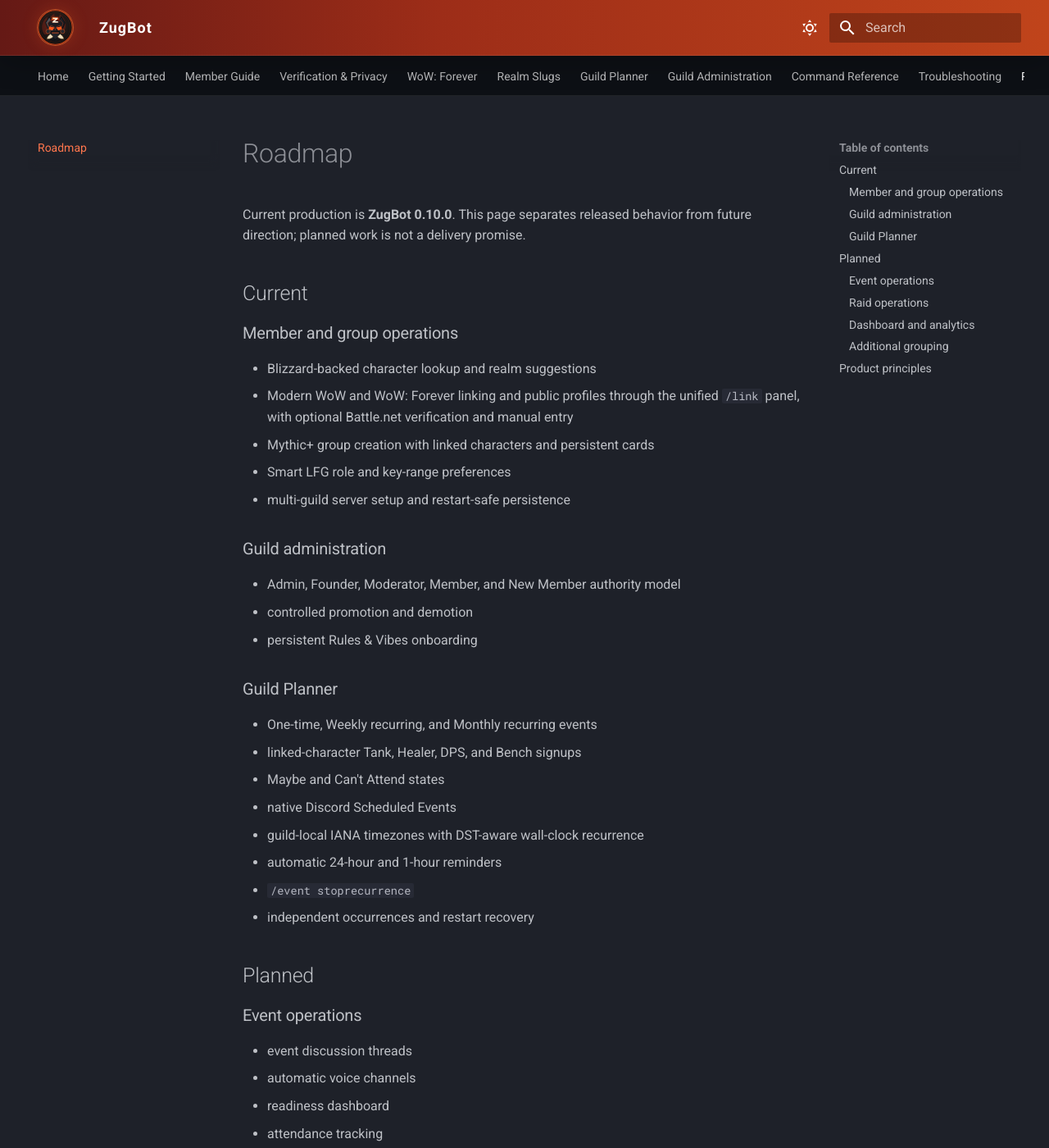
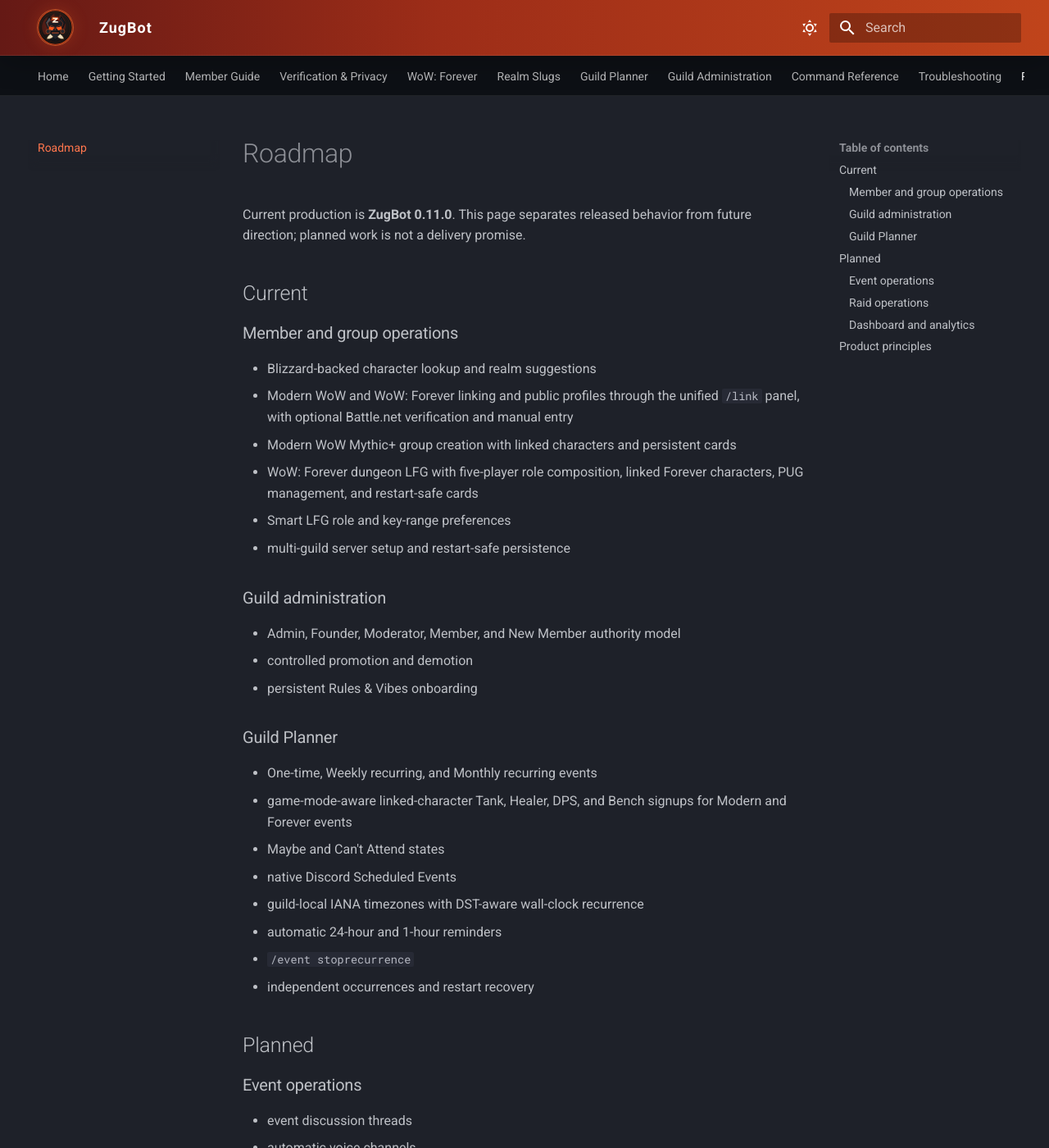
Before and after one commit to sthorne80/zugbot-site, an MkDocs documentation site: the page built from docs/roadmap.md, in a window 1280 px wide and 1400 px high. Shown: the whole window at 82% size. Built offline with MkDocs 1.6.1 and Material for MkDocs 9.7.7, drawn with Linux system fonts in a browser that asks for light colours; some of the changed text lies outside the part shown.

Commit message:
docs: mark Forever grouping released on roadmap

```diff
--- a/docs/roadmap.md
+++ b/docs/roadmap.md
@@ -1,6 +1,6 @@
 # Roadmap
 
-Current production is **ZugBot 0.10.0**. This page separates released behavior from future direction; planned work is not a delivery promise.
+Current production is **ZugBot 0.11.0**. This page separates released behavior from future direction; planned work is not a delivery promise.
 
 ## Current
 
@@ -8,7 +8,8 @@
 
 - Blizzard-backed character lookup and realm suggestions
 - Modern WoW and WoW: Forever linking and public profiles through the unified `/link` panel, with optional Battle.net verification and manual entry
-- Mythic+ group creation with linked characters and persistent cards
+- Modern WoW Mythic+ group creation with linked characters and persistent cards
+- WoW: Forever dungeon LFG with five-player role composition, linked Forever characters, PUG management, and restart-safe cards
 - Smart LFG role and key-range preferences
 - multi-guild server setup and restart-safe persistence
 
@@ -21,7 +22,7 @@
 ### Guild Planner
 
 - One-time, Weekly recurring, and Monthly recurring events
-- linked-character Tank, Healer, DPS, and Bench signups
+- game-mode-aware linked-character Tank, Healer, DPS, and Bench signups for Modern and Forever events
 - Maybe and Can't Attend states
 - native Discord Scheduled Events
 - guild-local IANA timezones with DST-aware wall-clock recurrence
@@ -51,10 +52,6 @@
 - roster and participation tools
 - advanced operational analytics
 
-### Additional grouping
-
-ZugBot supports Modern WoW and WoW: Forever character workflows today. A future Forever-oriented dungeon flow may complement the current Modern Mythic+ `/key` command without pretending both modes use identical mechanics.
-
 ## Product principles
 
 ZugBot should assist leaders without removing member choice, respect privacy, minimize unnecessary notifications, and remain useful across different communities.
```
